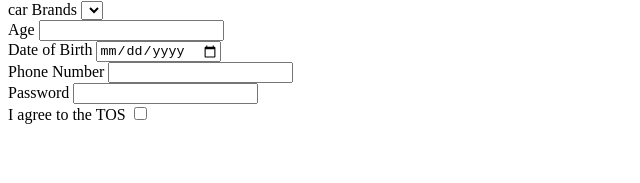
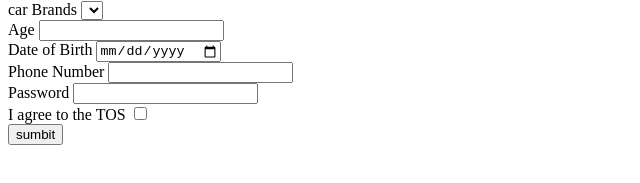
Before and after one commit to acciojob/signup-form-car-ABHIRAJ9064, a website: page main.html in a window 1280 px wide. Shown: the part 69-252 px from the top of the page, without its empty margins (0-640 px from the left). Drawn offline with Linux system fonts and the light colour scheme.

Commit message:
created a submission

```diff
--- a/main.html
+++ b/main.html
@@ -43,6 +43,7 @@
 
 		<label for='I agree to the TOS'>I agree to the TOS</label>
 		<input id='tos'  type='checkbox' ><br>
+		<button type='submit'>sumbit</button>
 		</form>
 
 
```
